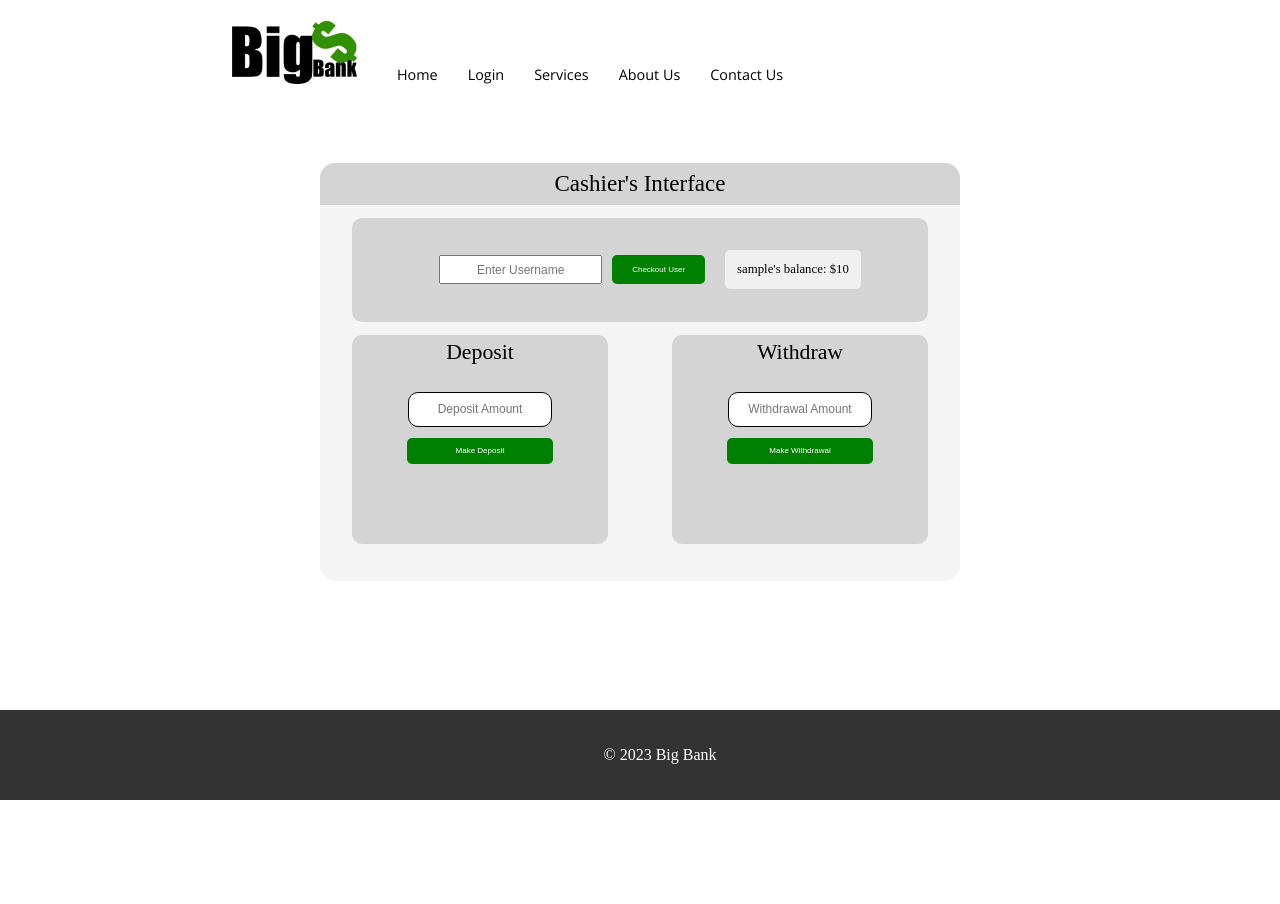
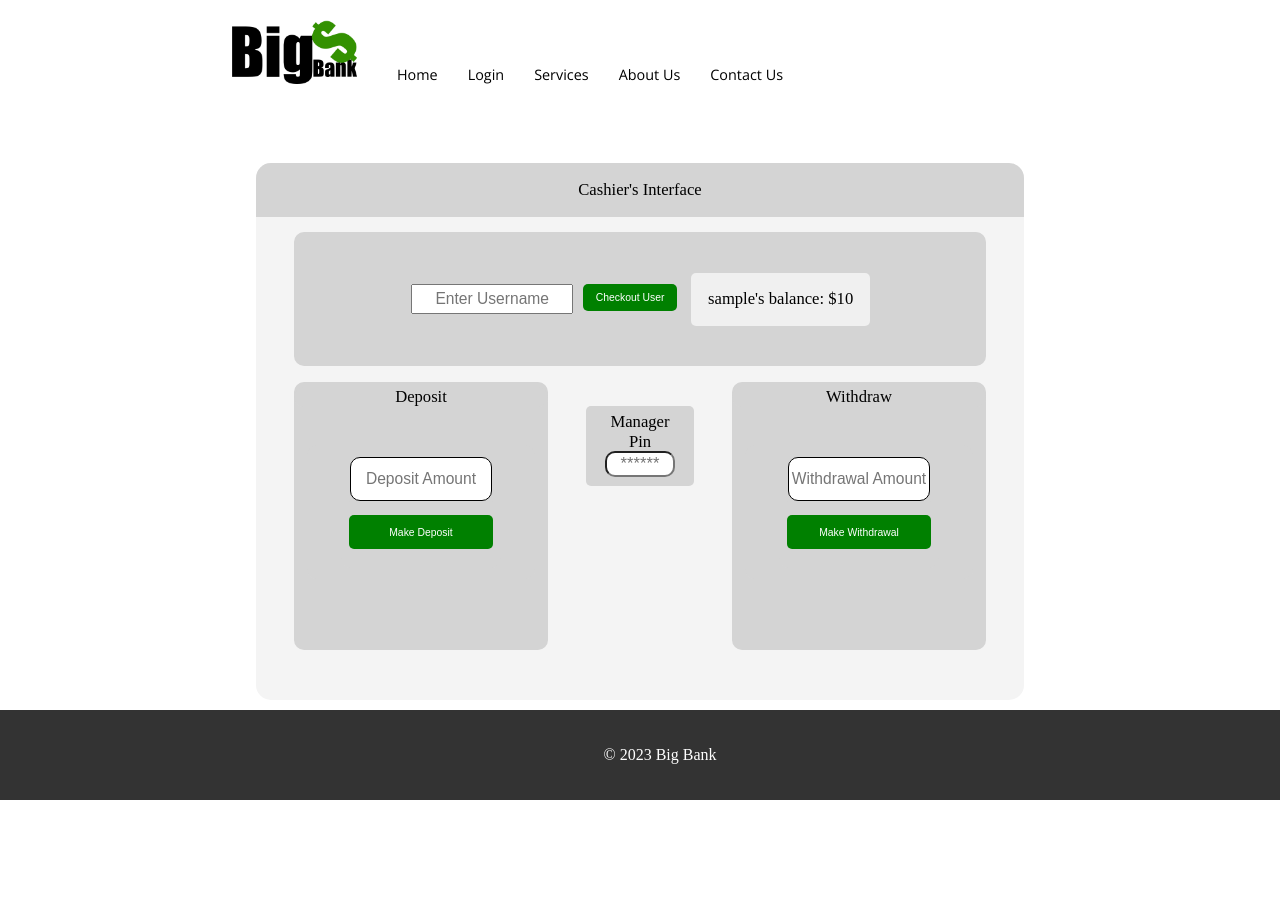
Before and after one commit to emcphee/Fintech-DLP-testbed, a Django app: template fintech_testbed_project/fintech_testbed_app/templates/cashiers-interface.html in a window 1280 px wide. Before the commit the page ends 800 px from the top, so only its background shows below. Run offline with Django 4.2, Linux system fonts and the light colour scheme; the template is opened without the code that fills it: most values are stand-ins (such as "Sample title", 1, 10 or a date in 2020).

Commit message:
Added manager pin and adjusted CSS of cashier interface

```diff
--- a/fintech_testbed_project/fintech_testbed_app/static/cashiers-interface.css
+++ b/fintech_testbed_project/fintech_testbed_app/static/cashiers-interface.css
@@ -1,5 +1,3 @@
-
-
 main {
     position: relative;
 }
@@ -10,8 +8,8 @@ main {
     transform: translateX(-50%);
     margin-top: 50px;
 
-    width: 50%;
-    height: 70%;
+    width: 60%;
+    height: 90%;
 
     background-color: rgb(244, 244, 244);
     border-radius: 15px;
@@ -52,16 +50,22 @@ main {
 }
 
 .cashier-entry-header-container p {
-    font-size: 1.8vw;
+    font-size: calc(0.8vw + 0.8vh)
 }
 
 .deposit-withdraw-containers {
     width: 100%;
     height: 100%;
+
+    display: flex;
+    flex-direction: row;
+    justify-content: center;
+    align-items: flex-start;
+
 }
 
 .deposit-withdraw-containers * {
-    width: 40%;
+    width: 50%;
     height: 50%;
     background-color: #d4d4d4;
 
@@ -86,7 +90,7 @@ main {
 
     font-weight: normal;
 
-    font-size: 1.7vw;
+    font-size: calc(0.8vw + 0.8vh)
 }
 
 
@@ -118,15 +122,18 @@ main {
     display: flex;
     flex-direction: row;
 
-    padding: 20px;
+    padding: 0.1vh 0.1vw 0.1vh 0.1vw
 }
 
 .username-form-container form label,input {
     display: block;
     margin-bottom: 0px;
 
-    font-size: 1.5vh;
+    font-size: calc(0.75vw + 0.75vh);
     text-align: center;
+
+    height: 3vh;
+    width: 12vw;
 }
 
 .button-container {
@@ -136,11 +143,12 @@ main {
 .username-submit-button {
     background-color: #008000;
     color: #fff;
-    padding: 10px 20px;
+    padding: 1vh 1vw 1vh 1vw;
+    margin-right: 1vw;
     border: none;
     border-radius: 5px;
     cursor: pointer;
-    font-size: 1vh;
+    font-size: calc(0.5vw + 0.5vh)
 }
 
 .username-submit-button:hover {
@@ -149,13 +157,54 @@ main {
 
 .user-info-container {
     background-color: #f0f0f0;
-    padding: 1.5vh;
+    padding: calc(0.8vw + 0.8vh);
     border-radius: 5px;
-    font-size: 1.6vh;
+    font-size: calc(0.8vw + 0.8vh);
+
+    min-width: fit-content;
+    min-height: fit-content;
+    max-width: 100%;
+    max-height: 100%;
+
+    word-wrap: break-word;
 }
 
 .user-info-container span {
-    font-size: 1.6vh;
+    font-size: calc(0.8vw + 0.8vh);
+}
+
+.manager-pin {
+    display: flex;
+    justify-content: center;
+    align-items: center;
+    flex-direction: column;
+
+    background-color: #d4d4d4;
+    padding: 1.6vh 1.6vw 1.6vh 1.6vw;
+    border-radius: 5px;
+    font-size: calc(0.8vw + 0.8vh);
+
+    width: 10%;
+    height: 10%;
+
+    margin: 5vh 0 0 0;
+}
+
+.manager-pin p {
+    text-align: center;
+    margin: 4px;
+}
+
+.manager-pin input {
+    display: block;
+    margin-bottom: 0px;
+
+    font-size: calc(0.8vw + 0.8vh);
+    text-align: center;
+
+    background-color: #fff;
+    height: 50%;
+    width: 93%;
 }
 
 
@@ -173,7 +222,7 @@ main {
     border: none;
     border-radius: 5px;
     cursor: pointer;
-    font-size: 1vh;
+    font-size: calc(0.5vw + 0.5vh);
 
     width: 100%;
 }
--- a/fintech_testbed_project/fintech_testbed_app/templates/cashiers-interface.html
+++ b/fintech_testbed_project/fintech_testbed_app/templates/cashiers-interface.html
@@ -46,6 +46,11 @@
                 </div>
             </form>
         </div>
+        <div class="manager-pin">
+            <p>Manager Pin</p>
+            {% csrf_token %}
+            <input type="password" id="manager-pin" name="manager-pin" placeholder="******">
+        </div>
         <div class="withdraw-form-container">
             <h1>Withdraw</h1>
             <form method="post">
```
